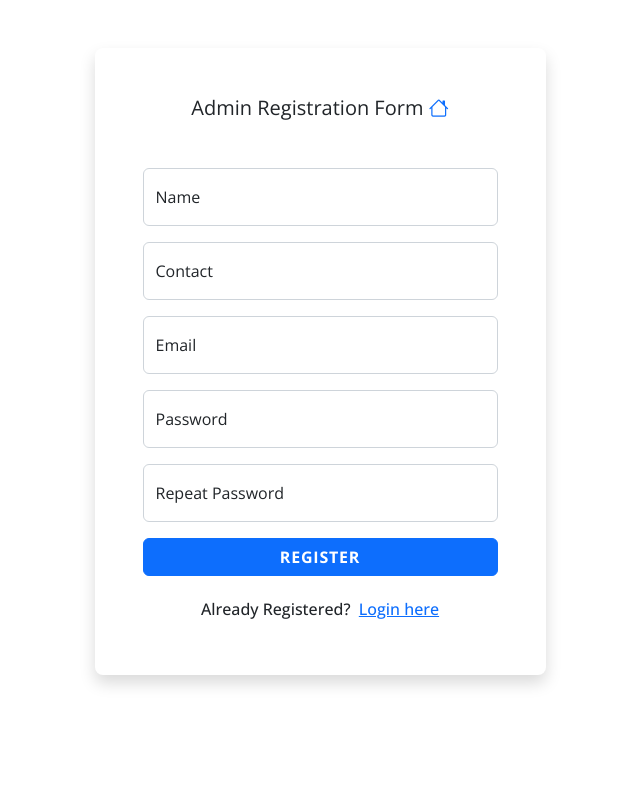
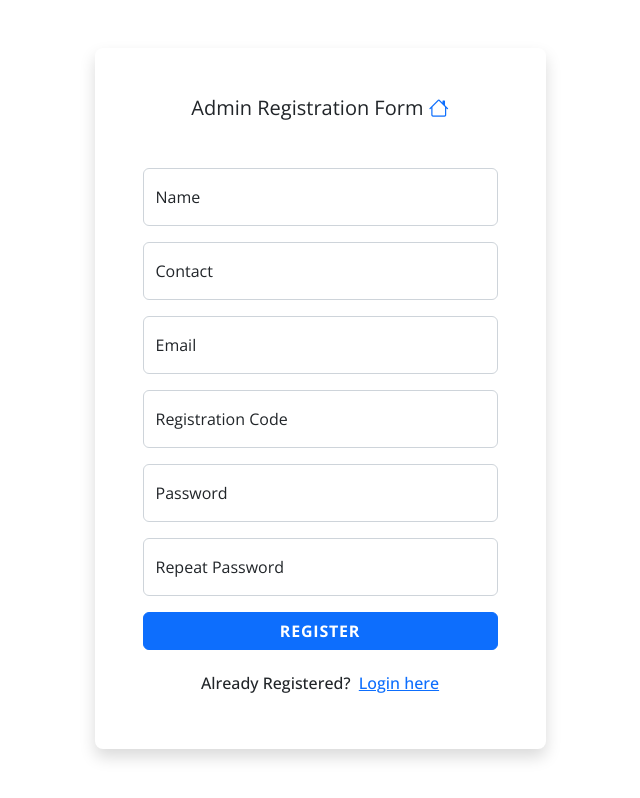
Before and after one commit to freshkitedev/Freshkite, a React (Create React App) app in the folder client/: page /registerforadmin in a window 1280 px wide. Shown: the whole page, without its empty margins (320-960 px from the left). Built offline with nearby package versions, Linux system fonts and the light colour scheme.

Commit message:
Registration Key For Admin Added

```diff
--- a/client/src/pages/Admin/RegisterForAdmin.js
+++ b/client/src/pages/Admin/RegisterForAdmin.js
@@ -2,7 +2,6 @@ import { Link } from "react-router-dom";
 import { useState } from "react";
 import axios from "axios";
 import { useNavigate } from "react-router-dom";
-
 
 const RegisterForAdmin = () => {
   const [name, setName] = useState("");
@@ -11,9 +10,12 @@ const RegisterForAdmin = () => {
   const [password, setPassword] = useState("");
   const [confirmPassword, setConfirmPassword] = useState("");
   const [errorMessage, setErrorMessage] = useState("");
+  const [secretKey, setSecretKey] = useState("");
+  const navigate = useNavigate();
 
 
-  const navigate = useNavigate();
+
+
   const handleSubmit = (event) => {
     event.preventDefault();
     if (password !== confirmPassword) {
@@ -22,24 +24,32 @@ const RegisterForAdmin = () => {
     }
 
 
-    axios.post("http://localhost:9020/api/admin/register", {
+
+
+
+  const expectedSecretKey = "freshkite"; // Replace with your actual secret key
+  if (secretKey !== expectedSecretKey) {
+    setErrorMessage("Invalid Code");
+    return;
+  }
+    axios
+      .post("http://localhost:9020/api/admin/register", {
         name,
         email,
         phone,
         password,
       })
-    .then(response => {
+      .then((response) => {
         console.log(response.data);
-      alert("Successfully Registered")
-      navigate("/Admin")
-
+        alert("Successfully Registered");
+        navigate("/Admin");
 
         // Navigate to login page or display success message
       })
-    .catch(error => {
+      .catch((error) => {
         console.log(error);
         // Display error message to user
-      alert("Error, Try Again")
+        alert("Error, Try Again");
       });
   };
 
@@ -95,6 +105,21 @@ const RegisterForAdmin = () => {
                   <input
                     type="password"
                     className="form-control"
+                    id="secretKey"
+                    placeholder="Registration Code"
+                    value={secretKey}
+                    onChange={(event) => setSecretKey(event.target.value)}
+                  />
+                  <label htmlFor="secretKey">Registration Code</label>
+                </div>
+                {errorMessage && (
+                  <div className="alert alert-danger">{errorMessage}</div>
+                )}
+
+                 <div className="form-floating mb-3">
+                  <input
+                    type="password"
+                    className="form-control"
                     id="password"
                     placeholder="Password"
                     value={password}
@@ -113,19 +138,20 @@ const RegisterForAdmin = () => {
                   />
                   <label htmlFor="confirmPassword">Repeat Password</label>
                 </div>
-                {errorMessage && <div className="alert alert-danger">{errorMessage}</div>}
+                {errorMessage && (
+                  <div className="alert alert-danger">{errorMessage}</div>
+                )}
 
-
-                <div class="d-grid">
+                <div className="d-grid">
                   <button
-                    class="btn btn-primary btn-login text-uppercase fw-bold"
+                    className="btn btn-primary btn-login text-uppercase fw-bold"
                     type="submit"
                   >
                     Register
                   </button>
                 </div>
-                <br></br>
-                <div class="d-flex justify-content-center">
+                <br />
+                <div className="d-flex justify-content-center">
                   <h6>
                     Already Registered? &nbsp;
                     <Link to="/Admin">Login here</Link>
@@ -137,7 +163,5 @@ const RegisterForAdmin = () => {
         </div>
       </div>
     </div>
-  );
-};
-
-export default RegisterForAdmin;
+  )}
+export default RegisterForAdmin
```
Lines whose indentation alone changed are shown as unchanged.
